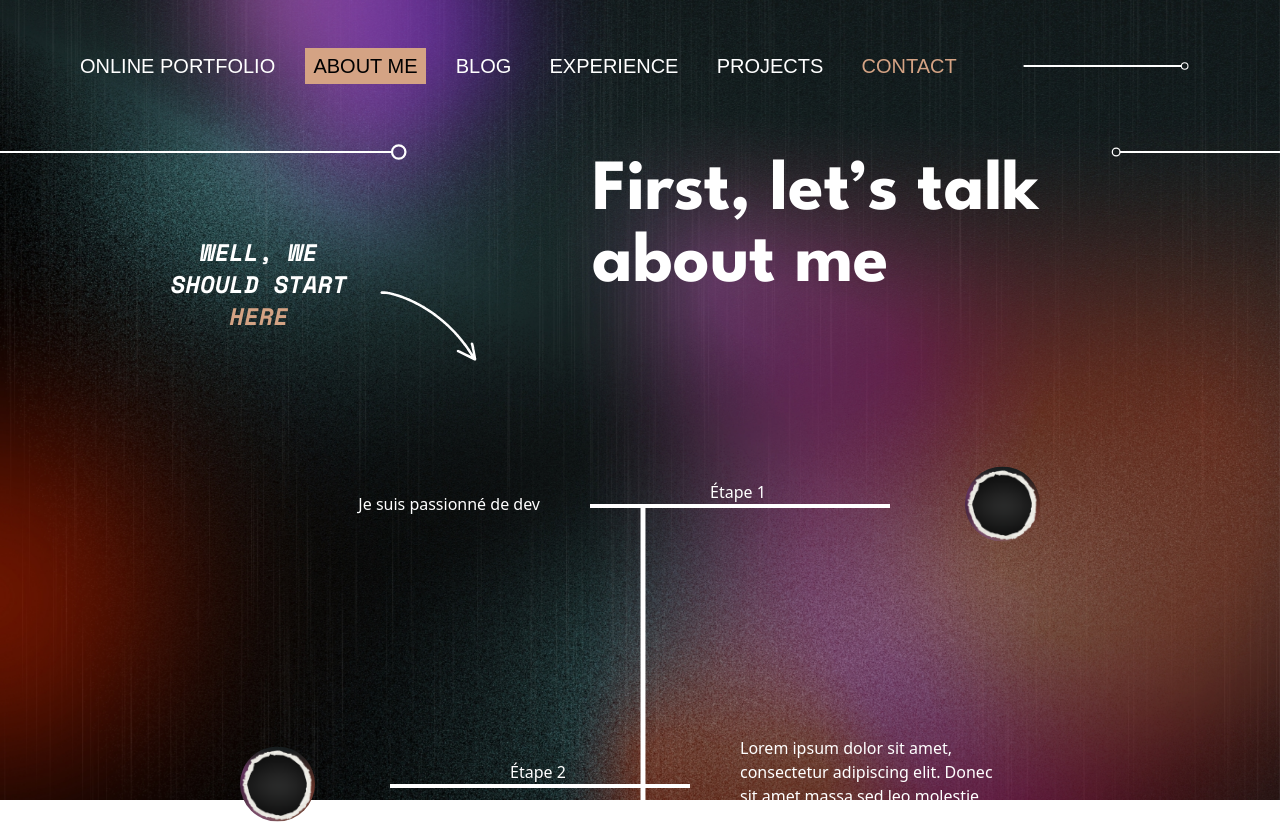
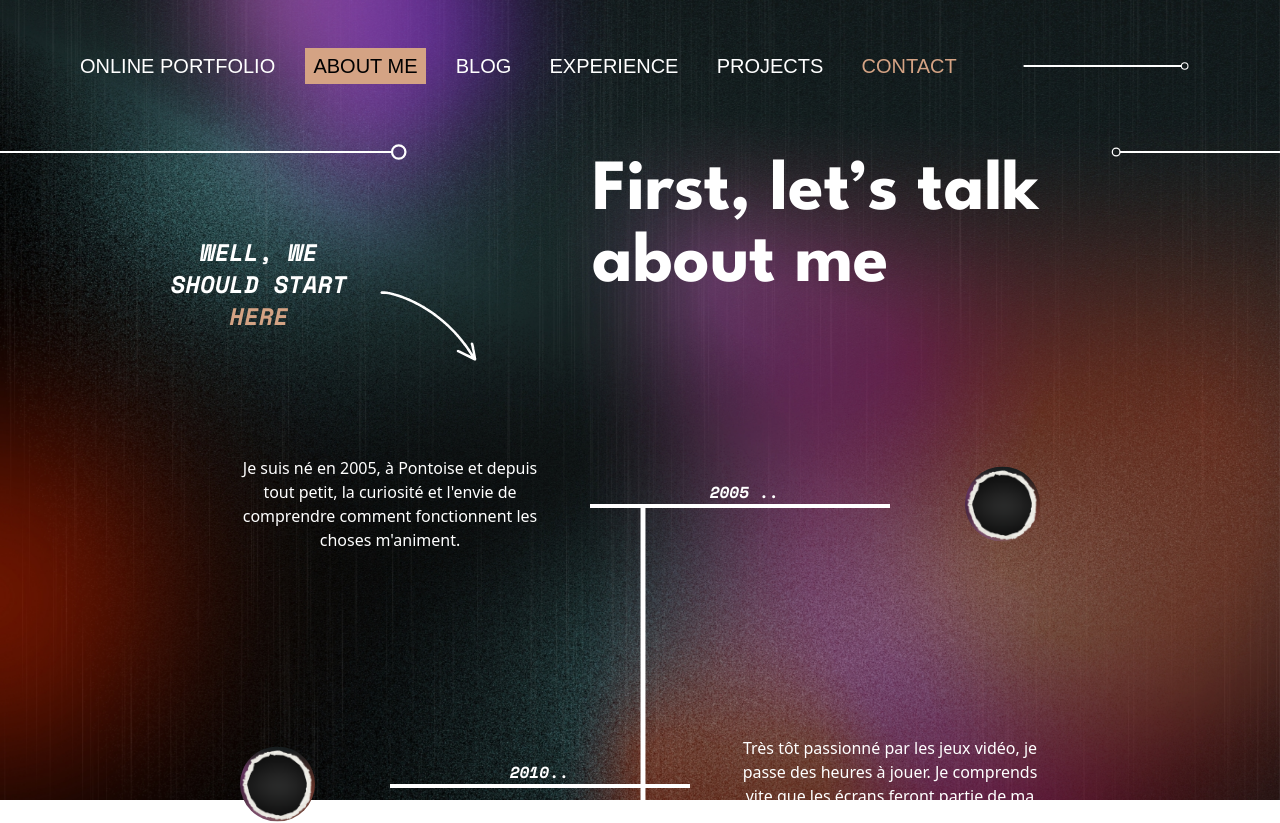
Before and after one commit to Temayoo/Portfolio-Projet-Matteo, a React (Vite) app in the folder mon-portfolio/: page /about in a window 1280 px wide. Shown: the top 823 px of the page. Built offline with nearby package versions, Linux system fonts and the light colour scheme; the HTML template or start-up script is replaced by a standard one; a web font is replaced by a local one.

Commit message:
adjust widht of text and add text

```diff
--- a/mon-portfolio/src/pages/About.jsx
+++ b/mon-portfolio/src/pages/About.jsx
@@ -47,12 +47,12 @@ const About = () => {
         <div className="absolute top-[128px] w-full flex justify-center">
           <div className="relative w-full max-w-[1000px]">
             <div className="absolute right-[25%] w-[30%] h-[4px] bg-white">
-              <div className="absolute left-[40%] -top-[24px] text-white text-base whitespace-nowrap">
-                Étape 1
+              <div className="absolute left-[40%] -top-[24px] text-white text-base whitespace-nowrap font-SpaceMonoBoldItalic">
+              2005 ..
               </div>
             </div>
-            <div className="absolute right-[60%] top-1/2 -translate-y-1/2 w-[270px] text-white text-base text-right">
-              <p>Je suis passionné de dev</p>
+            <div className="absolute right-[60%] top-1/2 -translate-y-1/2 w-[300px] text-white text-base text-center">
+              <p>Je suis né en 2005, à Pontoise et depuis tout petit, la curiosité et l'envie de comprendre comment fonctionnent les choses m'animent. </p>
             </div>
             <img
               src={exampleImage}
@@ -66,12 +66,12 @@ const About = () => {
         <div className="absolute top-[408px] w-full flex justify-center">
           <div className="relative w-full max-w-[1000px]">
             <div className="absolute left-[25%] w-[30%] h-[4px] bg-white">
-              <div className="absolute left-[40%] -top-[24px] text-white text-base whitespace-nowrap">
-                Étape 2
+              <div className="absolute left-[40%] -top-[24px] text-white text-base whitespace-nowrap font-SpaceMonoBoldItalic">
+              2010..
               </div>
             </div>
-            <div className="absolute left-[60%] top-1/2 -translate-y-1/2 text-white text-base w-[270px]">
-              Lorem ipsum dolor sit amet, consectetur adipiscing elit. Donec sit amet massa sed leo molestie ultrices in non mi.
+            <div className="absolute left-[60%] top-1/2 -translate-y-1/2 text-white text-center w-[300px]">
+            <p>Très tôt passionné par les jeux vidéo, je passe des heures à jouer. Je comprends vite que les écrans feront partie de ma vie.</p>
             </div>
             <img
               src={exampleImage}
@@ -85,12 +85,12 @@ const About = () => {
         <div className="absolute top-[688px] w-full flex justify-center">
           <div className="relative w-full max-w-[1000px]">
             <div className="absolute right-[25%] w-[30%] h-[4px] bg-white">
-              <div className="absolute left-[40%] -top-[24px] text-white text-base whitespace-nowrap">
-                Étape 3
+              <div className="absolute left-[40%] -top-[24px] text-white text-base whitespace-nowrap font-SpaceMonoBoldItalic">
+              2016..
               </div>
             </div>
-            <div className="absolute right-[60%] top-1/2 -translate-y-1/2 w-[270px] text-white text-base text-right">
-              <p>J’ai appris Tailwind CSS</p>
+            <div className="absolute right-[60%] top-1/2 -translate-y-1/2 w-[300px] text-white text-base text-center">
+              <p>Au collège, je découvre les bases de la programmation en cours de SNT. Cette expérience déclenche chez moi une véritable passion pour la création numérique.</p>
             </div>
             <img
               src={exampleImage}
@@ -104,12 +104,12 @@ const About = () => {
         <div className="absolute top-[968px] w-full flex justify-center">
           <div className="relative w-full max-w-[1000px]">
             <div className="absolute left-[25%] w-[30%] h-[4px] bg-white">
-              <div className="absolute left-[40%] -top-[24px] text-white text-base whitespace-nowrap">
-                Étape 4
+              <div className="absolute left-[40%] -top-[24px] text-white text-base whitespace-nowrap font-SpaceMonoBoldItalic">
+               2021..
               </div>
             </div>
-            <div className="absolute left-[60%] top-1/2 -translate-y-1/2 text-white text-base w-[270px]">
-              <p>J’apprends aussi le design</p>
+            <div className="absolute left-[60%] top-1/2 -translate-y-1/2 text-white text-center w-[300px]">
+              <p>J'entre au lycée et choisis la spécialité NSI, déterminé à poursuivre dans le développement. C’est là que je crée mes premiers véritables projets personnels.</p>
             </div>
             <img
               src={exampleImage}
@@ -120,15 +120,15 @@ const About = () => {
         </div>
 
         {/* Étape 5 */}
-        <div className="absolute top-[1248px] w-full flex justify-center">
+        <div className="absolute top-[1248px] w-full flex justify-center ">
           <div className="relative w-full max-w-[1000px]">
             <div className="absolute right-[25%] w-[30%] h-[4px] bg-white">
-              <div className="absolute left-[40%] -top-[24px] text-white text-base whitespace-nowrap">
-                Étape 5
+              <div className="absolute left-[40%] -top-[24px] text-white text-base whitespace-nowrap font-SpaceMonoBoldItalic">
+                2023..
               </div>
             </div>
-            <div className="absolute right-[60%] top-1/2 -translate-y-1/2 w-[270px] text-white text-base text-right">
-              <p>Je développe mon portfolio</p>
+            <div className="absolute right-[60%] top-1/2 -translate-y-1/2 w-[300px] text-white text-base text-center">
+              <p>Je rejoins la Coding Factory pour 5 ans, école spécialisée dans la pédagogie par projets. Mon stage de première année chez KISSGROUP m’offre une première expérience concrète dans le monde professionnel.</p>
             </div>
             <img
               src={exampleImage}
@@ -142,12 +142,12 @@ const About = () => {
         <div className="absolute top-[1528px] w-full flex justify-center">
           <div className="relative w-full max-w-[1000px]">
             <div className="absolute left-[25%] w-[30%] h-[4px] bg-white">
-              <div className="absolute left-[40%] -top-[24px] text-white text-base whitespace-nowrap">
-                Étape 6
+              <div className="absolute left-[40%] -top-[24px] text-white text-base whitespace-nowrap font-SpaceMonoBoldItalic">
+                2024..
               </div>
             </div>
-            <div className="absolute left-[60%] top-1/2 -translate-y-1/2 text-white text-base w-[270px]">
-              <p>Je me lance sur le marché</p>
+            <div className="absolute left-[60%] top-1/2 -translate-y-1/2 text-white text-center w-[300px]">
+              <p>J'intègre ma deuxième année en alternance à l'agence Les Mauvaises, où j'approfondis mes compétences techniques et découvre le rythme professionnel réel d'un développeur.</p>
             </div>
             <img
               src={exampleImage}
```
